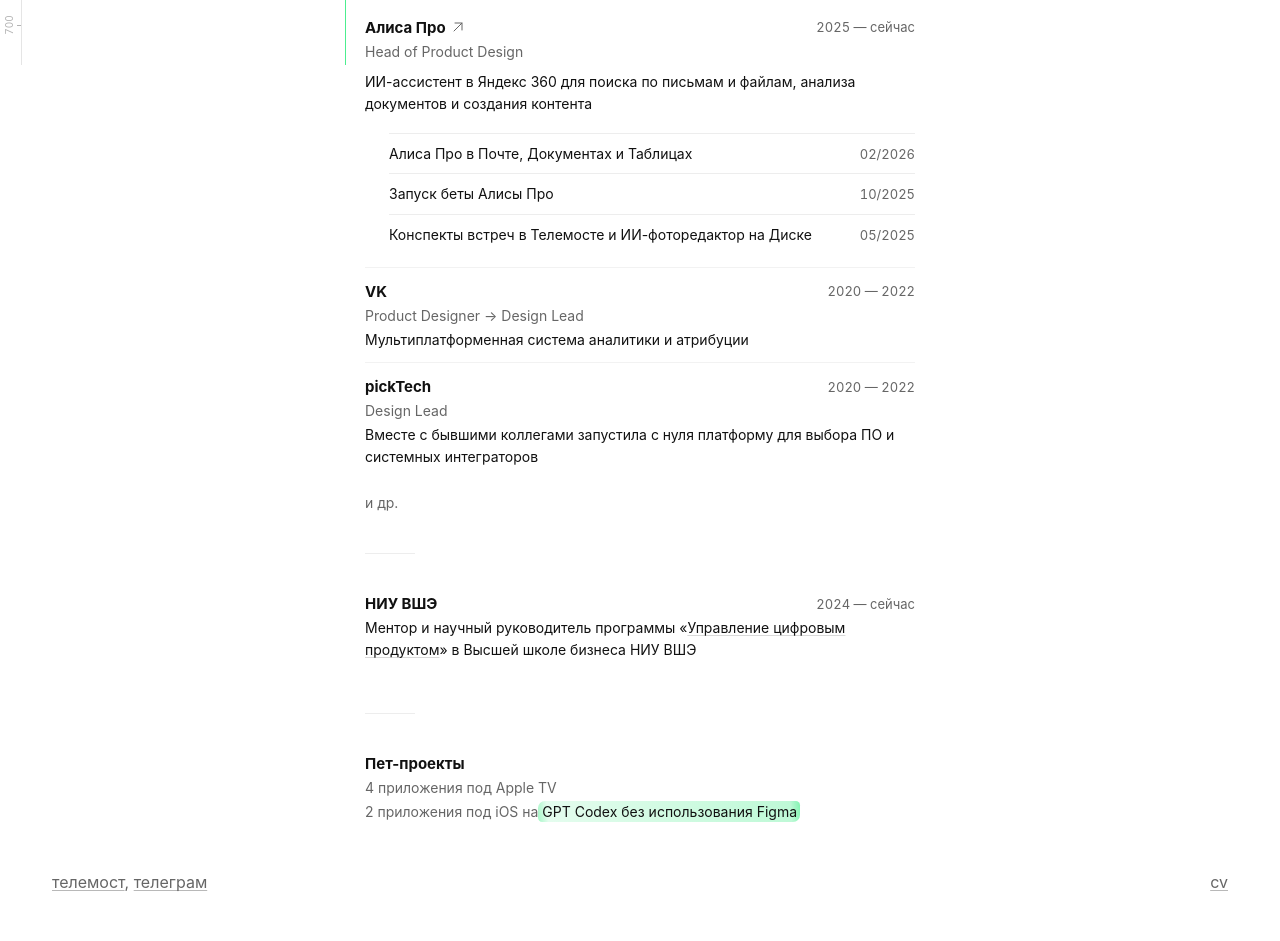
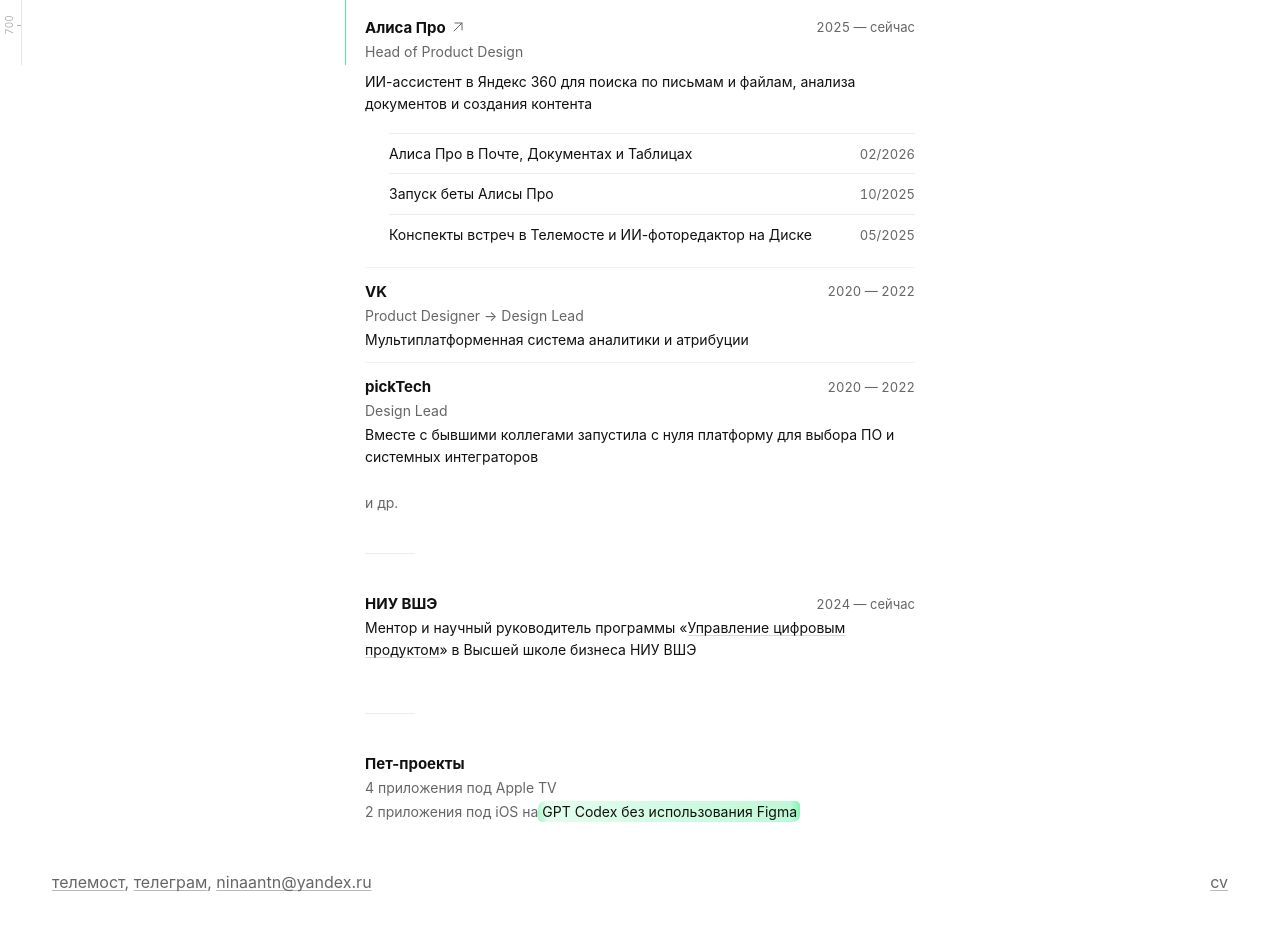
Before and after one commit to ninaantn/ninaantn.github.io, a plain HTML site: page index.html in a window 1280 px wide. Shown: the part 735-1676 px from the top of the page. Drawn offline with Linux system fonts and the light colour scheme.

Commit message:
Добавить почту в контакты

```diff
--- a/index.html
+++ b/index.html
@@ -204,7 +204,7 @@
     <footer class="page-footer">
       <div class="footer-links">
         <nav class="page-contacts" aria-label="Контакты">
-          <p><a class="text-link" href="https://telemost.yandex.ru/p/10836f9a-1724-437a-b66e-cb8b8fe51a9c?utm_source=invite" target="_blank" rel="noopener noreferrer">телемост</a>, <a class="text-link" href="https://t.me/nina_antn" target="_blank" rel="noopener noreferrer">телеграм</a></p>
+          <p><a class="text-link" href="https://telemost.yandex.ru/p/10836f9a-1724-437a-b66e-cb8b8fe51a9c?utm_source=invite" target="_blank" rel="noopener noreferrer">телемост</a>, <a class="text-link" href="https://t.me/nina_antn" target="_blank" rel="noopener noreferrer">телеграм</a>, <a class="text-link" href="mailto:ninaantn@yandex.ru">ninaantn@yandex.ru</a></p>
         </nav>
         <a class="text-link" href="nina-antonova-cv.pdf" target="_blank" rel="noopener noreferrer">cv</a>
       </div>
```
